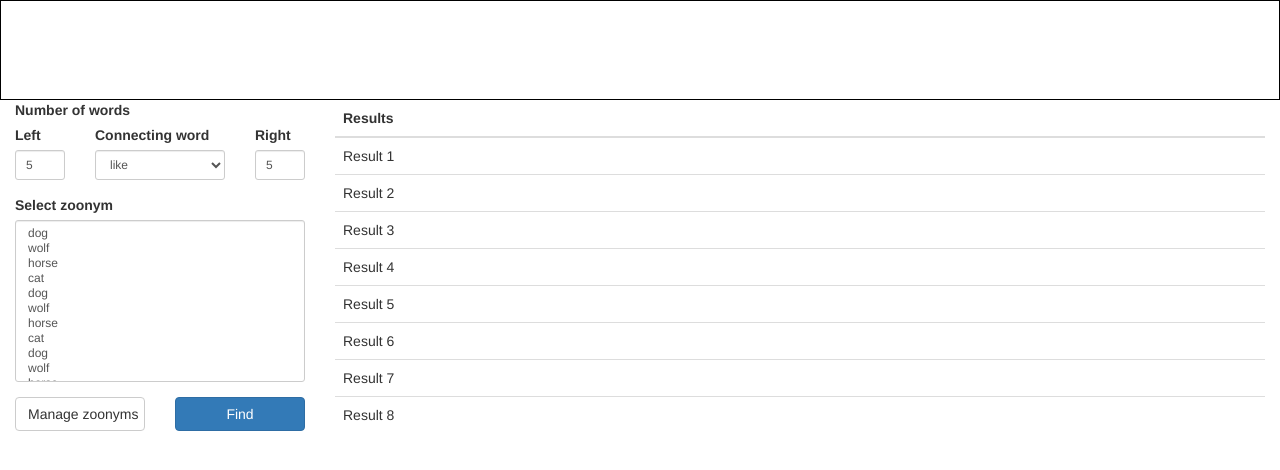
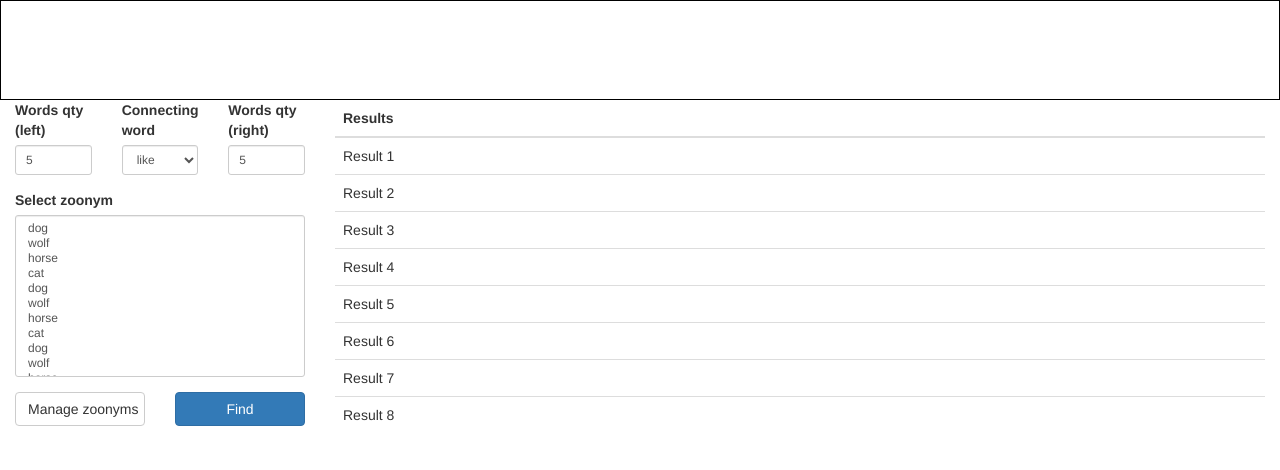
Before and after one commit to fylhsq123/Program, a website: page web/index.html in a window 1280 px wide. Drawn offline with Linux system fonts and the light colour scheme.

Commit message:
Changed layout of left panel

```diff
--- a/web/index.html
+++ b/web/index.html
@@ -16,15 +16,14 @@
         </div>
         <div class="row">
             <div class="col-md-3">
-                <label>Number of words</label>
                 <div class="row">
-                    <div class="col-md-3">
+                    <div class="col-md-4">
                         <div class="form-group form-group-sm">
-                            <label class="control-label" for="numWords_left">Left</label>
+                            <label class="control-label" for="numWords_left">Words qty (left)</label>
                             <input type="text" min="1" max="20" class="form-control" id="numWords_left" value="5">
                         </div>
                     </div>
-                    <div class="col-md-6">
+                    <div class="col-md-4">
                         <div class="form-group form-group-sm">
                             <label class="control-label" for="connectingWord">Connecting word</label>
                             <select class="form-control" id="connectingWord">
@@ -33,9 +32,9 @@
                             </select>
                         </div>
                     </div>
-                    <div class="col-md-3">
+                    <div class="col-md-4">
                         <div class="form-group form-group-sm">
-                            <label class="control-label" for="numWords_right">Right</label>
+                            <label class="control-label" for="numWords_right">Words qty (right)</label>
                             <input type="number" min="1" max="20" class="form-control" id="numWords_right" value="5">
                         </div>
                     </div>
```
